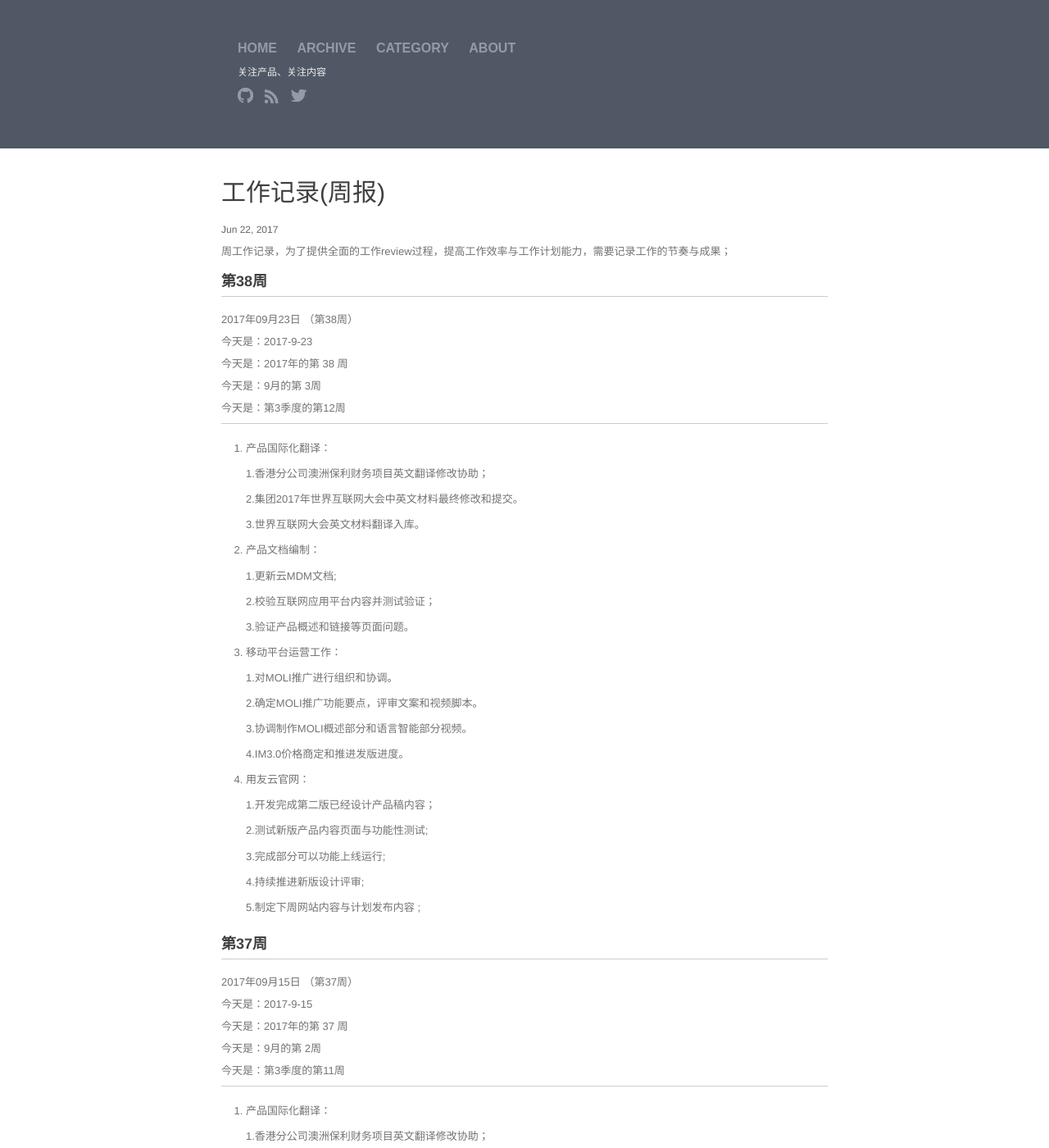
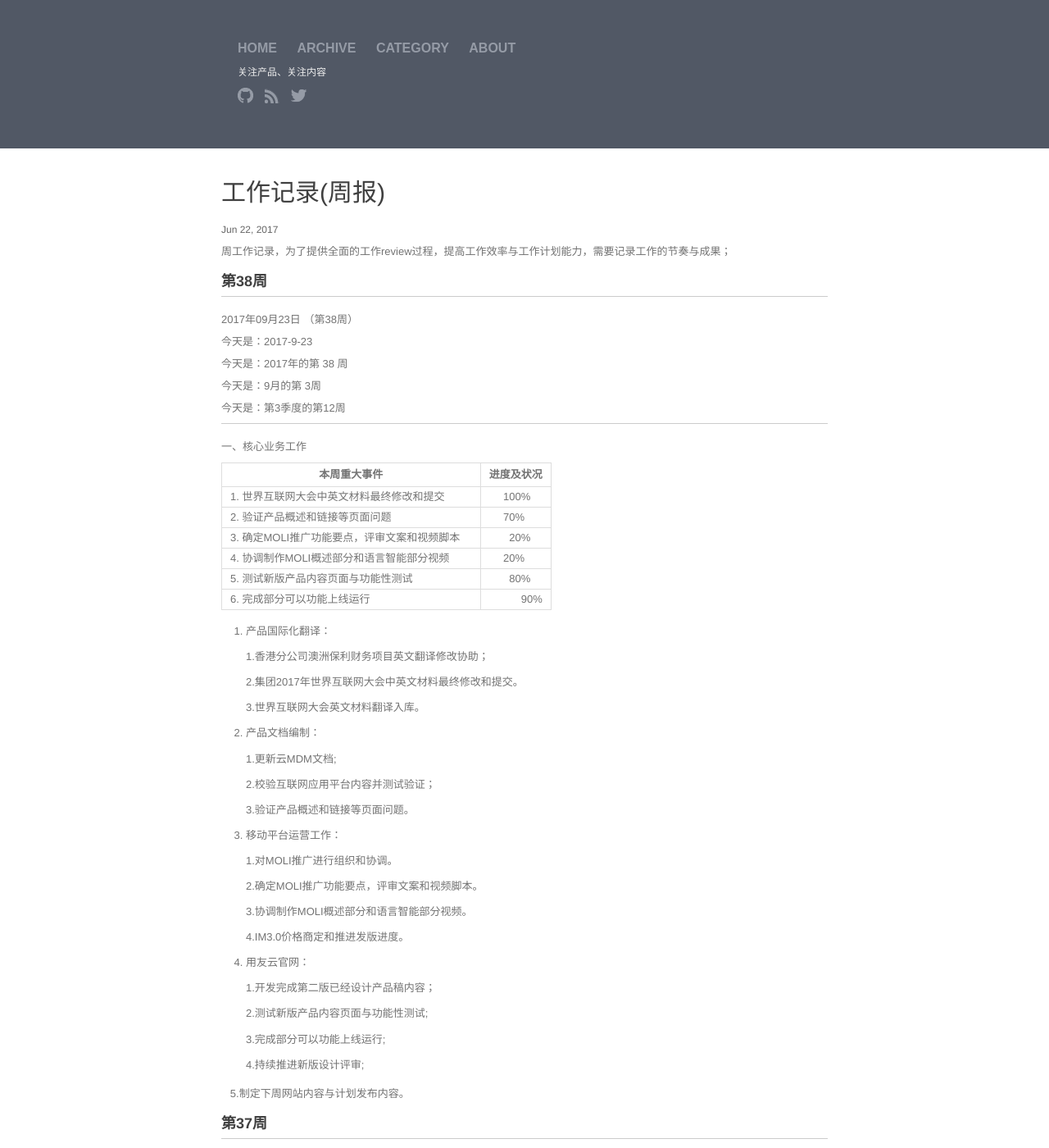
Before and after one commit to walllFlower/blog, a Jekyll site: the page built from _posts/2017-06-22-day_report_cxz.md, in a window 1280 px wide and 1400 px high. Shown: the whole window at 82% size. Built offline with Jekyll 4.4.1, drawn with Linux system fonts in a browser that asks for light colours; comment, search, counter and statistics services are not loaded.

Commit message:
Update 2017-06-22-day_report_cxz.md

```diff
--- a/_posts/2017-06-22-day_report_cxz.md
+++ b/_posts/2017-06-22-day_report_cxz.md
@@ -22,6 +22,18 @@ categories: 日报
 今天是：第3季度的第12周
 
 ***
+
+一、核心业务工作
+
+| 本周重大事件 | 进度及状况 |
+| --------    | -----:    |
+| 1. 世界互联网大会中英文材料最终修改和提交       | 100%      |
+| 2. 验证产品概述和链接等页面问题		   | 70%       |
+| 3. 确定MOLI推广功能要点，评审文案和视频脚本     | 20%	    |
+| 4. 协调制作MOLI概述部分和语言智能部分视频	 | 20%       |
+| 5. 测试新版产品内容页面与功能性测试		  | 80%	      |
+| 6. 完成部分可以功能上线运行		     | 90%	 |
+
 
 1. 产品国际化翻译：
 
@@ -59,7 +71,7 @@ categories: 日报
 
     4.持续推进新版设计评审;
 
-    5.制定下周网站内容与计划发布内容 ;
+    5.制定下周网站内容与计划发布内容。
 
 
 ###  第37周
```
